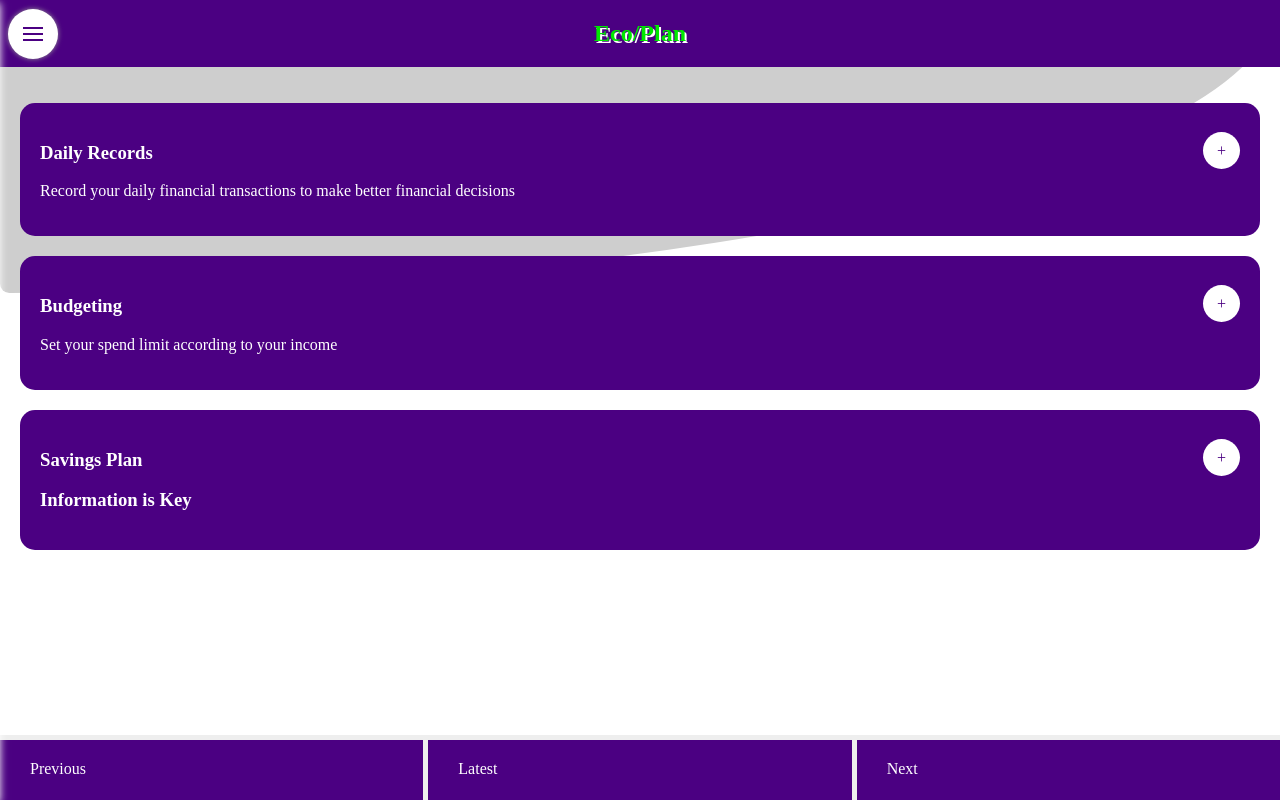
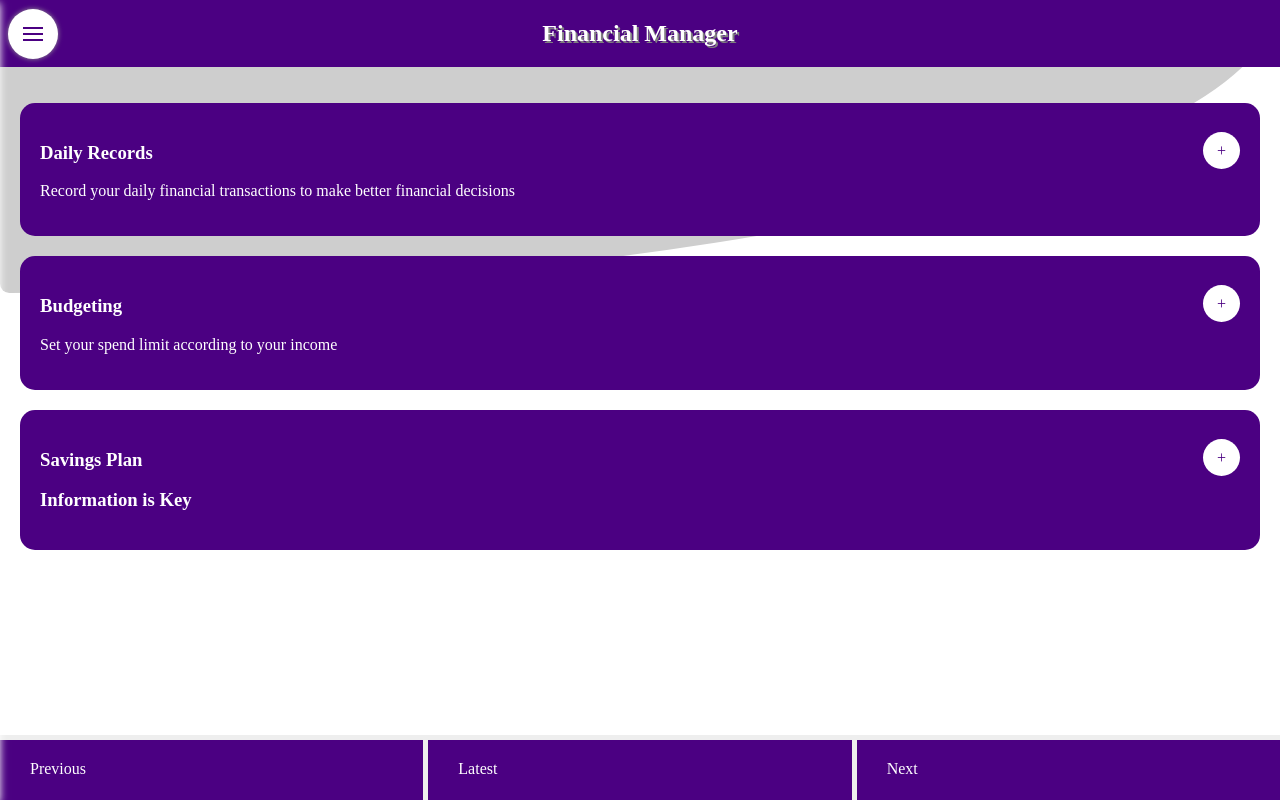
Before and after one commit to IsaiahTek/financial-assistant, a plain HTML site: page index.html in a window 1280 px wide. Drawn offline with Linux system fonts and the light colour scheme.

Commit message:
App Title changed

```diff
--- a/css/slide.css
+++ b/css/slide.css
@@ -21,9 +21,9 @@ body{
 	display: block;
 }
 .app-name{
-	color: #00e800;
+	color: white;
 	text-align: center;
-	text-shadow: white 2px 2px;
+	text-shadow: gray 2px 2px;
 }
 .control{
 	background-color: white;
--- a/index.html
+++ b/index.html
@@ -34,7 +34,7 @@
 					</span>
 				</div>
 				<div class="title-bar">
-					<h1 class="app-name">Eco/Plan</h1>
+					<h1 class="app-name">Financial Manager</h1>
 				</div>
 				<div class="body">
 					<div class="article row">
```
